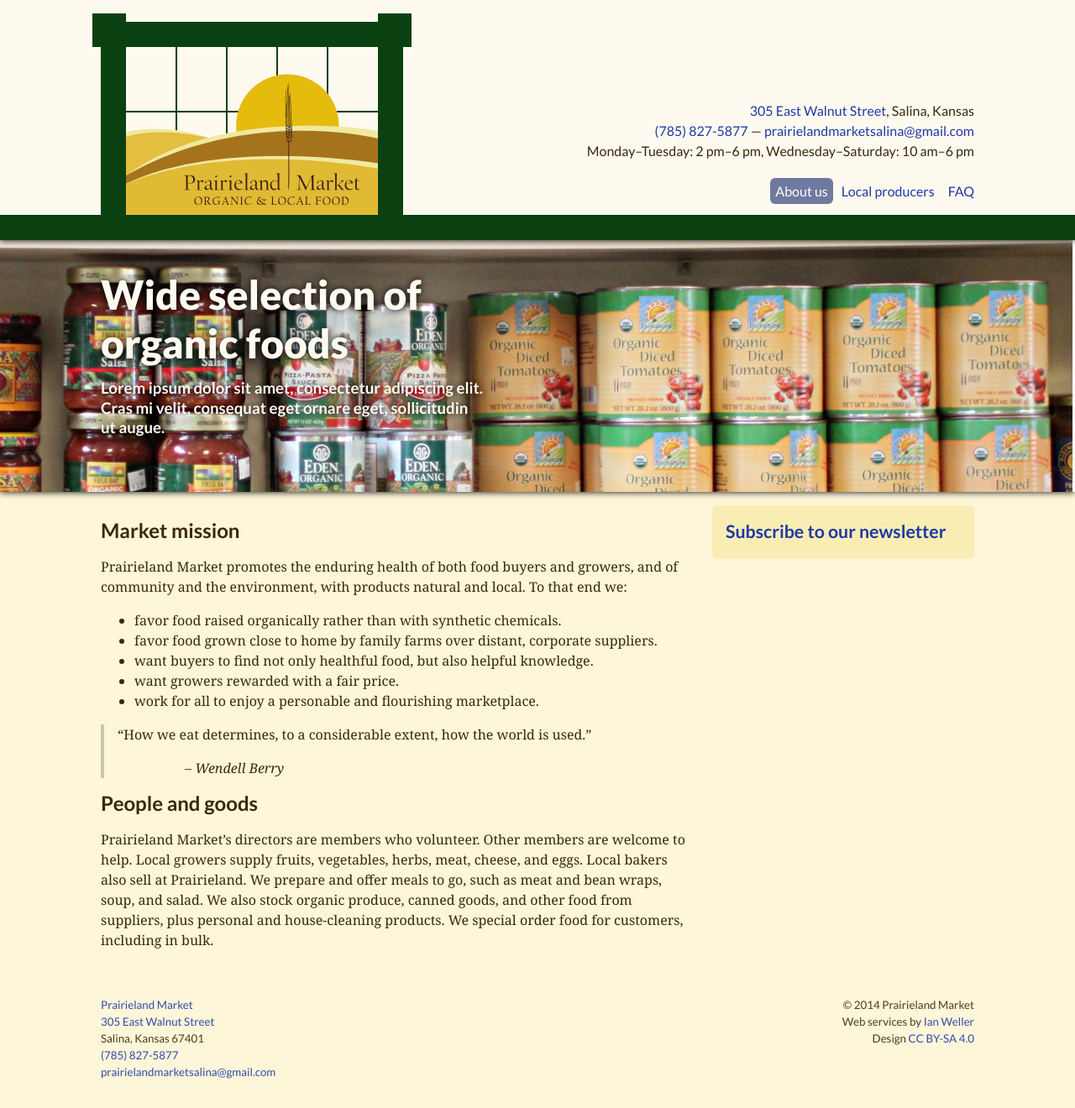
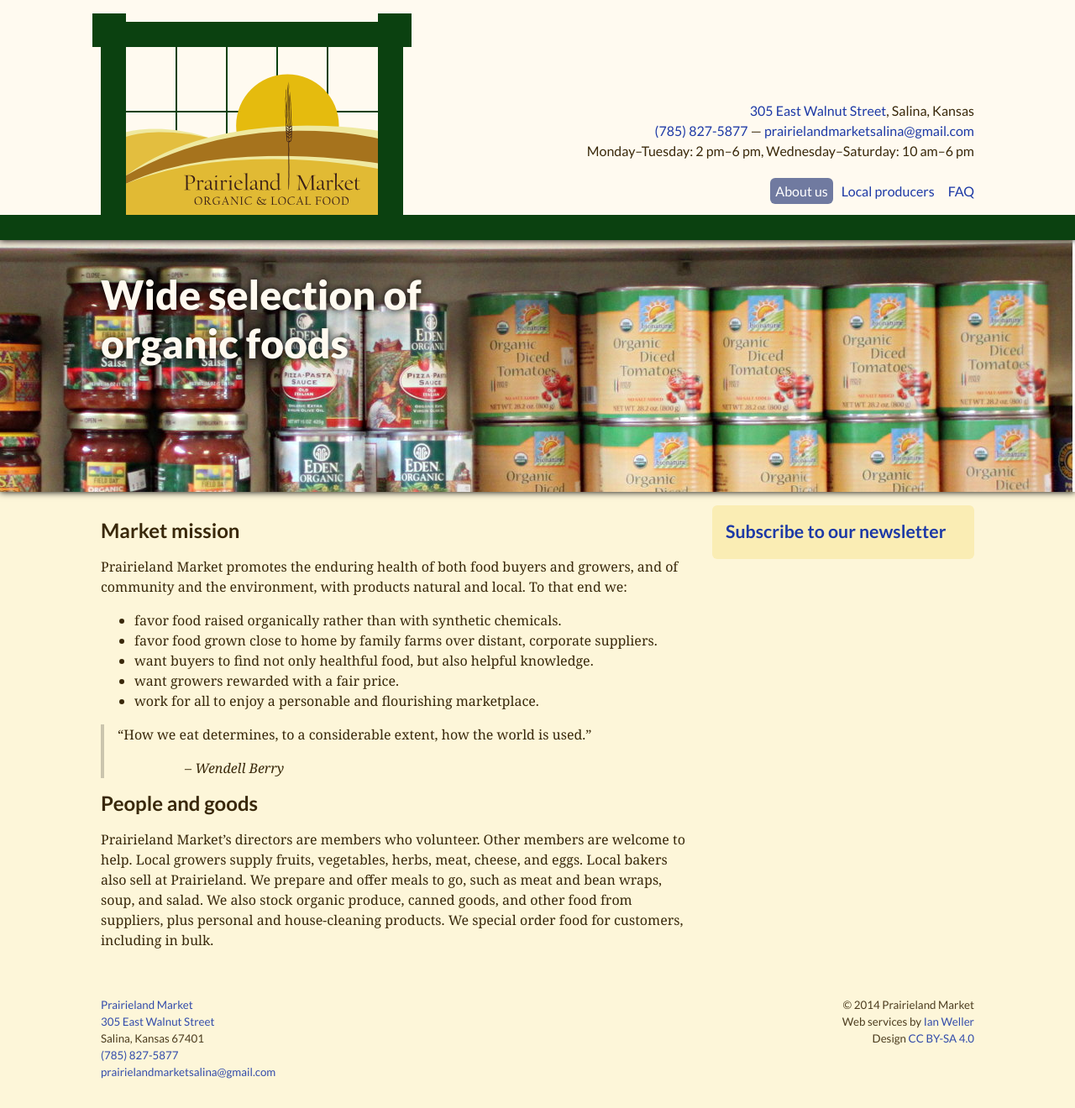
Before and after one commit to prairielandmarket/prairielandmarket.github.io, a Jekyll site: the page built from index.md, in a window 1280 px wide. Shown: the whole page at 84% size. Built offline with Jekyll 4.4.1, drawn with Linux system fonts in a browser that asks for light colours; nearby versions of some CDN libraries; Markdown is read by kramdown in place of the engine named in the settings.

Commit message:
lorem ipsum whoops sit amet

```diff
--- a/_data/carousel.yml
+++ b/_data/carousel.yml
@@ -1,15 +1,15 @@
 - header: Wide selection of organic foods
-  text: Lorem ipsum dolor sit amet, consectetur adipiscing elit. Cras mi velit, consequat eget ornare eget, sollicitudin ut augue.
+  text:
   image: /static/carousel_organic.jpg
   image-position: right
   text-position: left
 - header: Local produce & dairy
-  text: Lorem ipsum dolor sit amet, consectetur adipiscing elit. Cras mi velit, consequat eget ornare eget, sollicitudin ut augue.
+  text:
   image: /static/carousel_dairy.jpg
   image-position: center
   text-position: right
 - header: Buy in bulk
-  text: Lorem ipsum dolor sit amet, consectetur adipiscing elit. Cras mi velit, consequat eget ornare eget, sollicitudin ut augue.
+  text:
   image: /static/carousel_bulk.jpg
   image-position: left
   text-position: right
```
